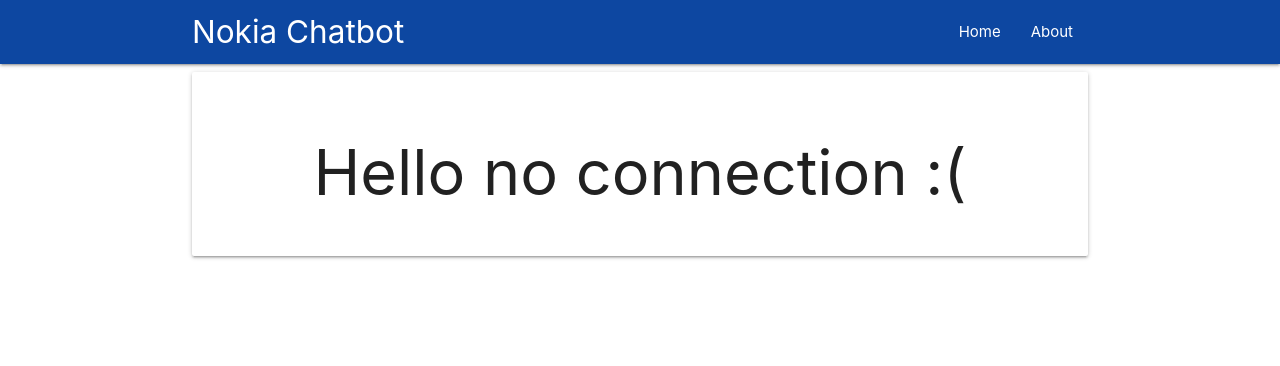
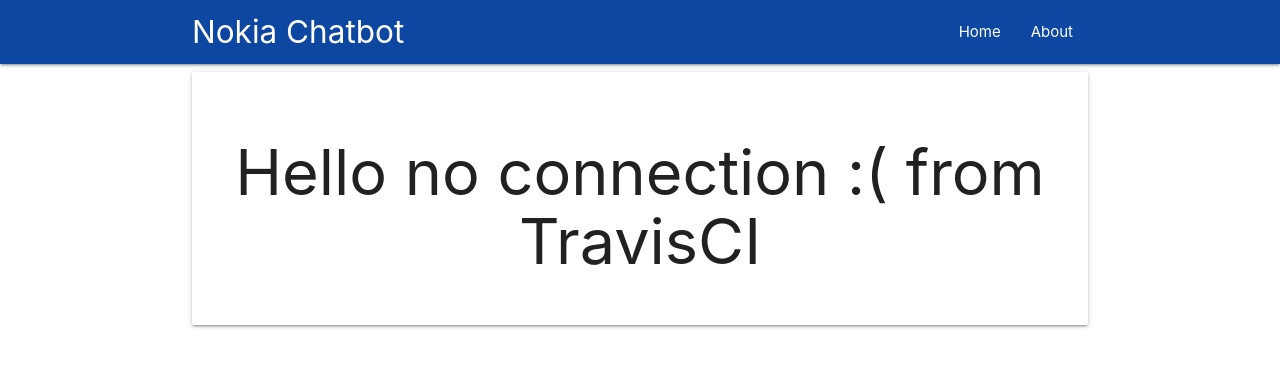
Before and after one commit to vegetablecode/ZIwG-chatbot, a React (Create React App) app in the folder frontend/: page / in a window 1280 px wide. Shown: the top 366 px of the page. Built offline with nearby package versions, Linux system fonts and the light colour scheme; no server answers.

Commit message:
Update Home.js

```diff
--- a/frontend/src/components/Home.js
+++ b/frontend/src/components/Home.js
@@ -23,7 +23,7 @@ class Home extends Component {
           <div className="col s12 m7">
             <div className="card">
               <div className="card-content">
-                <h1>Hello {name}</h1>
+                <h1>Hello {name} from TravisCI</h1>
               </div>
             </div>
           </div>
```
